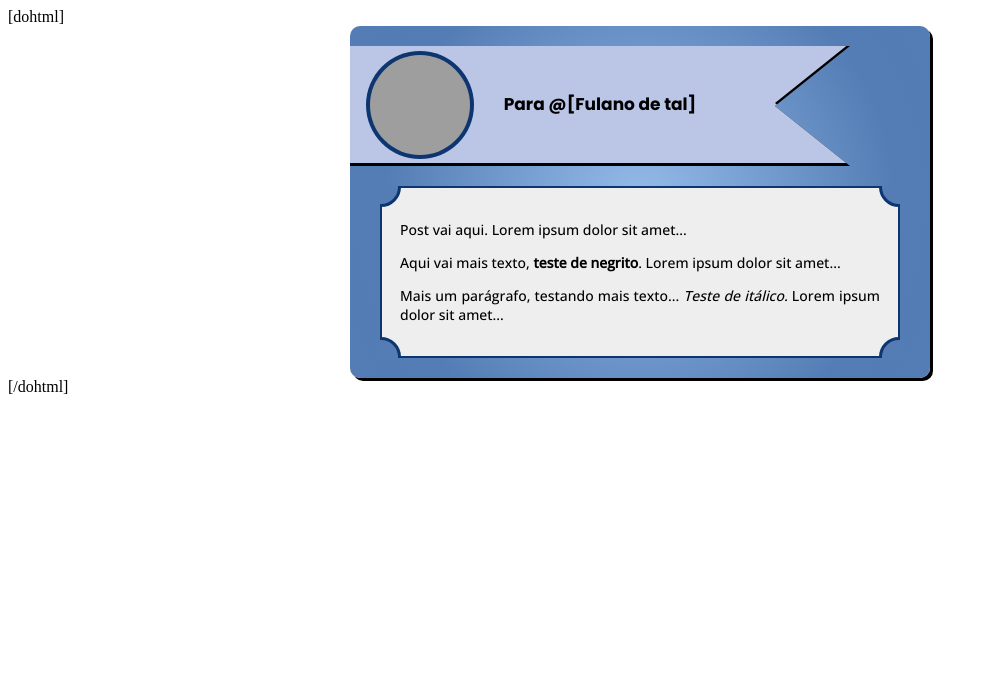
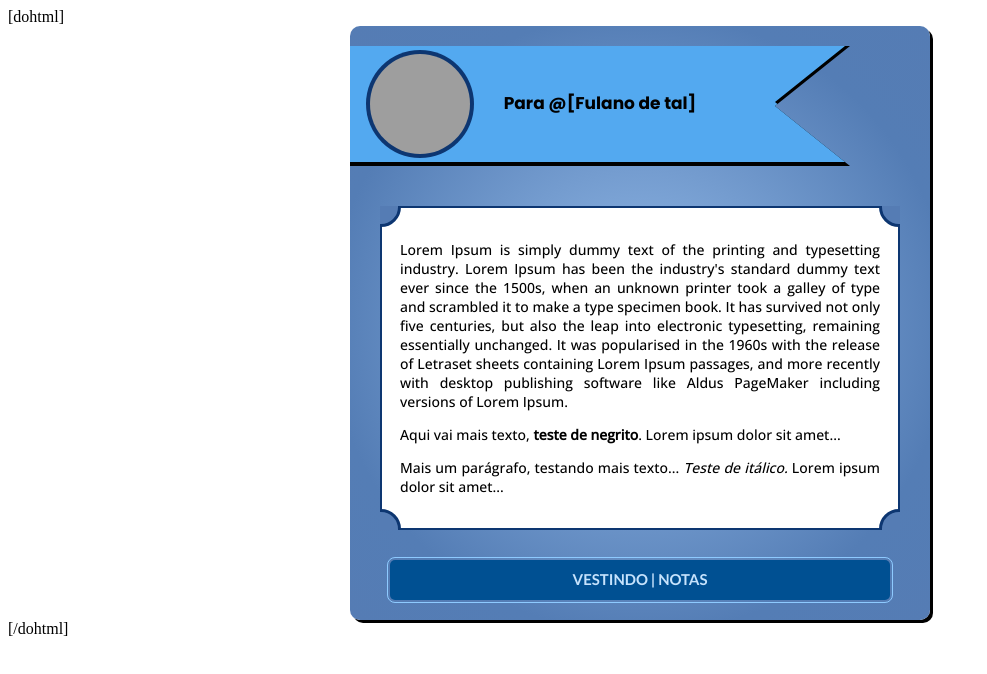
Before and after one commit to giozsett/labweb-0805, a plain HTML site: page template1.html in a window 1280 px wide. Shown: the whole page, without its empty margins (0-987 px from the left). Drawn offline with nearby package versions, Linux system fonts and the light colour scheme; grey boxes are pictures that could not be loaded; a web font is replaced by a local one.

Commit message:
quase pronto

```diff
--- a/template1.html
+++ b/template1.html
@@ -18,6 +18,7 @@
 <link href="https://fonts.googleapis.com/css2?family=Fredoka+One&family=M+PLUS+1+Code&family=Special+Elite&display=swap" rel="stylesheet">
 
 <style>
+    /**FONTS**/
     @font-face {
     font-family:'YoungMorin';
     src: url('https://cdn.jsdelivr.net/gh/giozsett/projeto-site-rpg@dia2404/fonts/YoungMorinRegular-JRzjm.ttf') format('opentype');}
@@ -29,16 +30,19 @@
         font-weight: normal;
         font-style: normal;}
 
+
+    /**FUNDO TEMPLATE E POST**/
     .sienna-bg1 {width: 580px;
         background-image: radial-gradient(circle, rgba(148,187,233,1) 0%, rgb(84, 125, 181) 75%, rgba(85,124,180,1) 100%);
         border-radius: 10px;
         padding-top: 20px;
         padding-bottom: 20px;
         box-shadow: 3px 3px #000;
+        overflow: hidden;
     }
 
     .sienna-bg2 {width: 520px;
-        background-color: #eee;
+        background-color: #ffffff;
         position: relative;
         overflow: hidden;
         outline: 2px solid #0d3671;
@@ -84,24 +88,13 @@
     top:0;
     left:0;}
 
-    .sienna-post-box {width: 500px;
-        background-color: #e9e9e9;
-        border-radius: 10px;
-        box-shadow: 3px 3px #000;
 
-    }
-
-    .sienna-post-txt {font-family: 'Open Sans';
-        font-size: 14px;
-        text-align: justify;
-        padding: 20px 20px;
-    }
-
+    /**IMAGEM E TAG NO TOPO**/
     .topo-bg {width: 500px;
         height: 120px;
-        background-color: #bbc5e6;
+        background-color: #53a9f0;
         position: relative;
-        top: -3px;
+        top: -4px;
         clip-path: polygon(100% 0%, 85% 50%, 100% 100%, 0 100%, 0% 50%, 0 0);
     }
 
@@ -109,8 +102,8 @@
         height: 120px;
         clip-path: polygon(100% 0%, 85% 50%, 100% 100%, 0 100%, 0% 50%, 0 0);
         background-color: #000;
-        margin-bottom: 20px;
-        margin-right: 180px;
+        margin-bottom: 40px;
+        margin-right: 184px;
     }
 
     .img-borde {width: 108px;
@@ -140,6 +133,33 @@
         font-weight: bold;
     }
 
+    /**TEXTO DO POST**/
+    .sienna-post-txt {font-family: 'Open Sans';
+        font-size: 14px;
+        text-align: justify;
+        padding: 20px 20px;
+    }
+
+    /**NOTAS**/
+    .bottom-container {
+        width: 500px;
+        height: 40px;
+        background-color: #005092;
+        font-size: 15px;
+        margin-top: 30px;
+        border-radius: 5px;
+        outline: 1px solid #8ecaff;
+        outline-offset: 2px;
+    }
+
+    .bottom-container-txt {font-family: 'Lato';
+        font-weight: bolder;
+        position: relative;
+        top: 10px;
+        color: #c6e3fd;
+        text-transform: uppercase;
+    }
+
 </style>
 
 <center>
@@ -153,12 +173,16 @@
                 <div class="top1"></div>
 
         <div class="sienna-post-txt">
-        <p>Post vai aqui. Lorem ipsum dolor sit amet...</p>
+        <p>Lorem Ipsum is simply dummy text of the printing and typesetting industry. Lorem Ipsum has been the industry's standard dummy text ever since the 1500s,
+            when an unknown printer took a galley of type and scrambled it to make a type specimen book. It has survived not only five centuries,
+            but also the leap into electronic typesetting, remaining essentially unchanged. It was popularised in the 1960s with the release of
+            Letraset sheets containing Lorem Ipsum passages,
+            and more recently with desktop publishing software like Aldus PageMaker including versions of Lorem Ipsum.</p>
         <p> Aqui vai mais texto, <b>teste de negrito</b>. Lorem ipsum dolor sit amet...</p>
         <p> Mais um parágrafo, testando mais texto... <i>Teste de itálico.</i> Lorem ipsum dolor sit amet...</p>
 
-    </div>
-    <div class="bottom1"></div>
+    </div><div class="bottom1"></div></div>
+    <div class="bottom-container"><div class="bottom-container-txt">vestindo | notas</div></div>
     </div>
     </div>
 </center>
```
